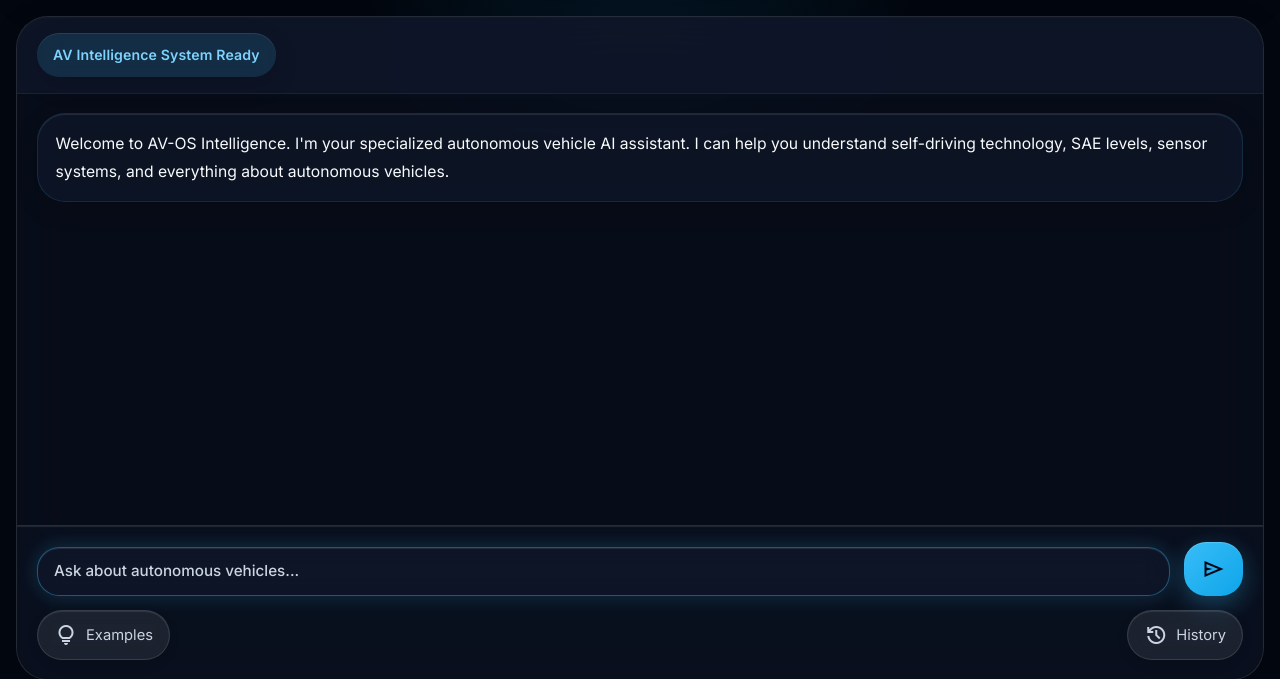
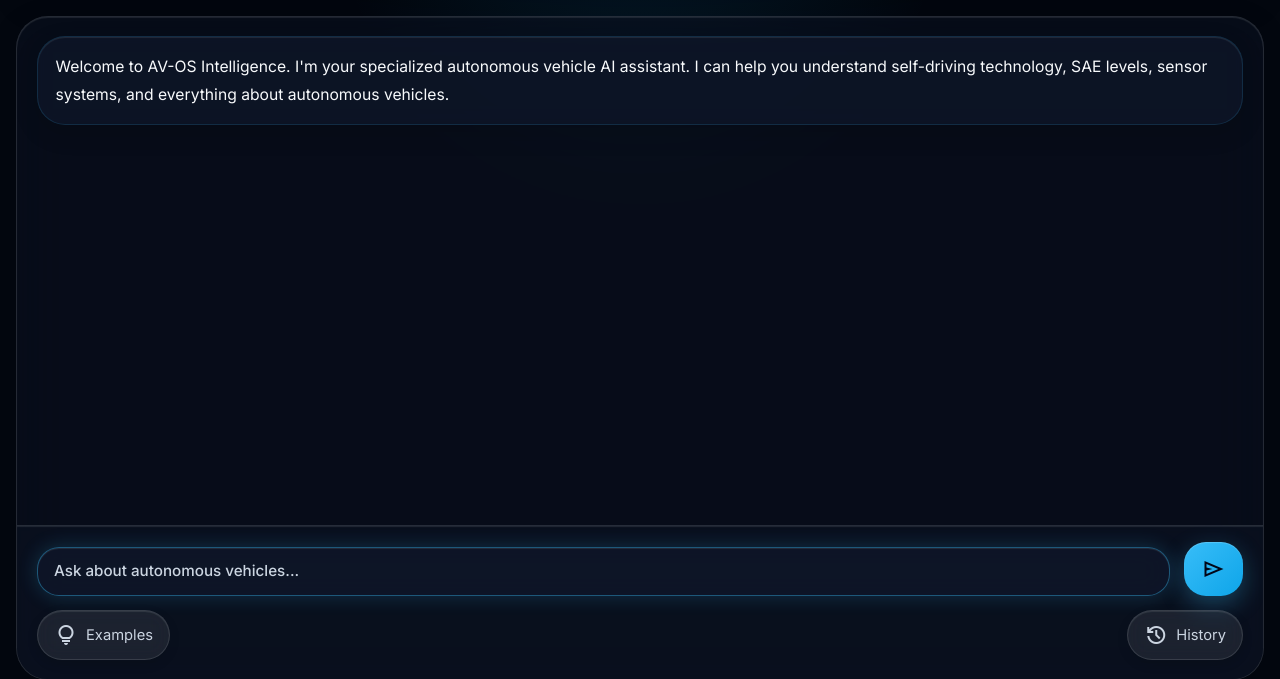
Before and after one commit to BiswajithPN/AI-Chatbot, a Flask app: page / in a window 1280 px wide. Shown: the part 104-783 px from the top of the page. Run offline with Flask 3, Linux system fonts and the light colour scheme; some libraries are stand-ins or nearby versions.

Commit message:
fix: Hide AV Intelligence System Ready header on desktop view

```diff
--- a/templates/index.html
+++ b/templates/index.html
@@ -133,7 +133,7 @@
             padding: 1rem 1.25rem;
             border-bottom: 1px solid rgba(255, 255, 255, 0.06);
             background: rgba(15, 23, 42, 0.85);
-            display: flex;
+            display: none;
             align-items: center;
             justify-content: space-between;
         }
@@ -149,6 +149,12 @@
             font-size: 0.88rem;
             font-weight: 600;
             letter-spacing: 0.01em;
+        }
+
+        @media (max-width: 768px) {
+            .chat-header {
+                display: flex;
+            }
         }
 
         .clear-chat-btn {
```
